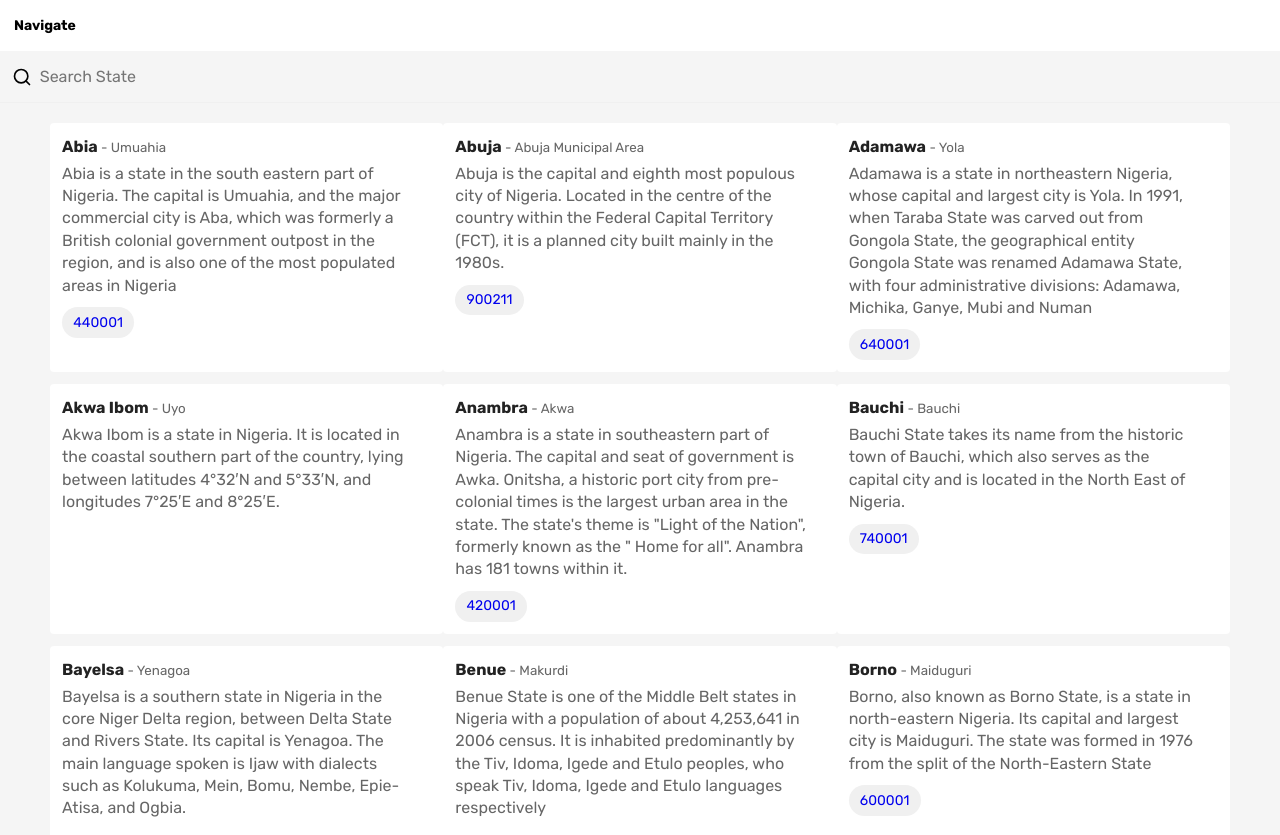
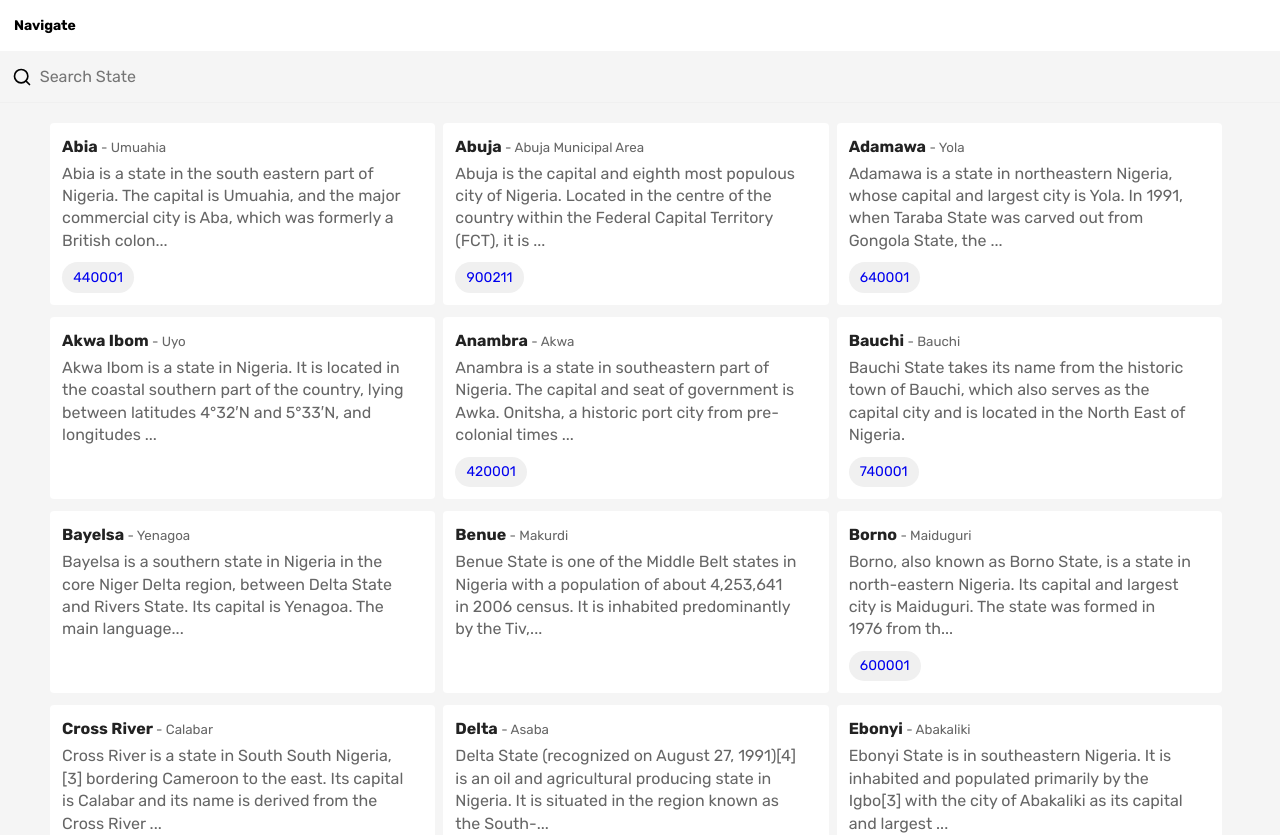
Before and after one commit to vickOnRails/where-tutorial-project, a Next.js app: page / in a window 1280 px wide. Shown: the top 835 px of the page. Built offline with nearby package versions, Linux system fonts and the light colour scheme.

Commit message:
feat(truncate): implement truncate function

```diff
--- a/components/app.css
+++ b/components/app.css
@@ -102,4 +102,5 @@ input {
 }
 .info-card {
   flex: 1 1 350px;
+  margin-right: 0.5em;
 }
--- a/components/info-card.js
+++ b/components/info-card.js
@@ -1,4 +1,5 @@
 import Link from "next/link";
+import { truncate } from "../util/truncate";
 
 const InfoCard = ({ title, subtitle, chip, description }) => {
   return (
@@ -11,7 +12,7 @@ const InfoCard = ({ title, subtitle, chip, description }) => {
               <small className="info-card__heading--small">- {subtitle}</small>
             )}
           </h2>
-          <p className="info-card__desc">{description}</p>
+          <p className="info-card__desc">{truncate(description, 150)}</p>
           {chip && <span className="info-card__chip">{chip}</span>}
         </a>
       </Link>
--- /dev/null
+++ b/util/truncate.js
@@ -0,0 +1,10 @@
+/***
+ * Truncate
+ * @param {string} text - text to truncate
+ * @param {number} length - length to truncate text (defaults to 20)
+ */
+export const truncate = (text, length = 20) => {
+  if (text.length <= length) return text;
+
+  return `${text.substr(0, length)}...`;
+};
```
